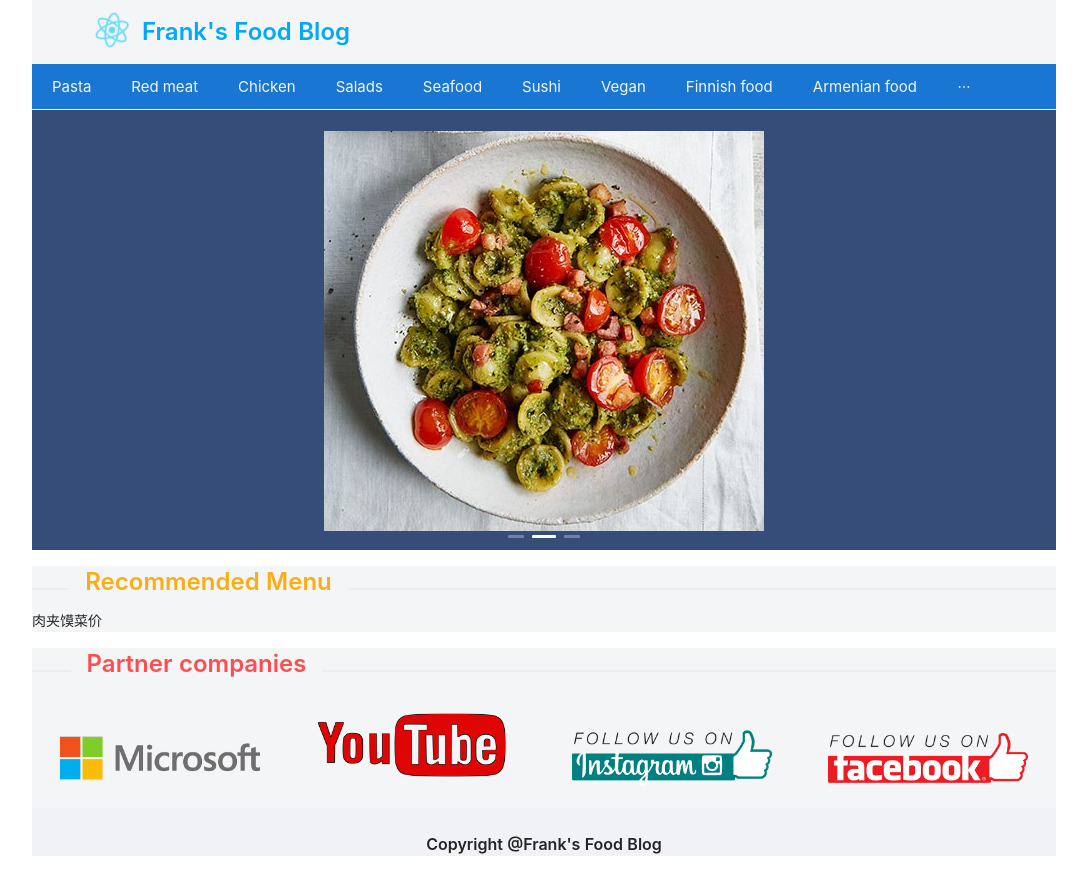
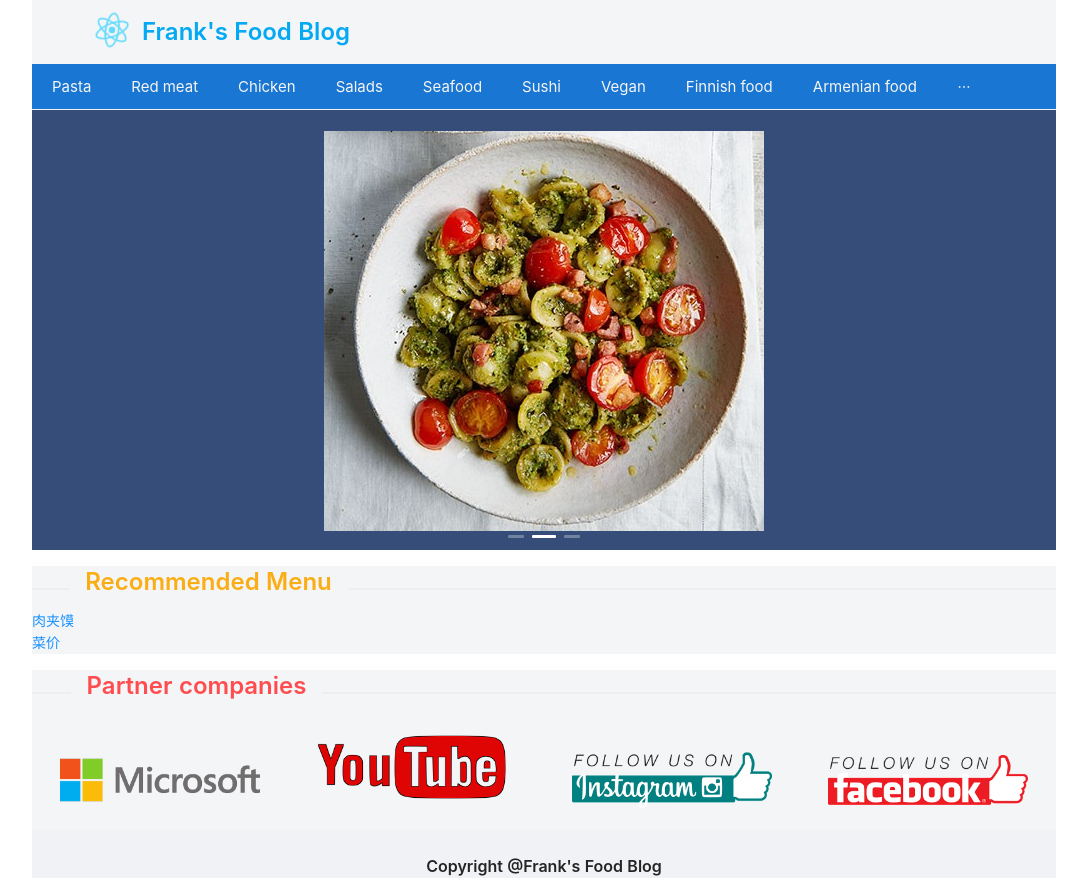
Before and after one commit to C520S/Blog_Project, a React (Create React App) app: page / in a window 1280 px wide. Shown: the whole page, without its empty margins (96-1183 px from the left). Before the commit the page ends 856 px from the top, so only its background shows below. Built offline with nearby package versions, Linux system fonts and the light colour scheme.

Commit message:
add LInk

```diff
--- a/src/App.tsx
+++ b/src/App.tsx
@@ -4,7 +4,7 @@ import styles from './App.module.css';
 
 import { BrowserRouter, Route, Switch } from 'react-router-dom';
 
-import { HomePage } from './pages';
+import { HomePage, DetailPage } from './pages';
 
 function App() {
   return (
@@ -12,6 +12,7 @@ function App() {
       <BrowserRouter>
         <Switch>
           <Route exact path="/" component={HomePage} />
+          <Route path="/detail/:id" component={DetailPage} />
           <Route render={() => <h1>The page you requested cannot be found</h1>} />
         </Switch>
       </BrowserRouter>
--- a/src/components/ProductCollection/ProductCollection.module.css
+++ b/src/components/ProductCollection/ProductCollection.module.css
@@ -9,5 +9,5 @@
 }
 
 .Product-menu-info {
-    display: flex;
+    /* display: flex; */
 }
--- a/src/components/ProductCollection/Productimage.tsx
+++ b/src/components/ProductCollection/Productimage.tsx
@@ -1,13 +1,16 @@
 import React from 'react';
+import { withRouter, RouteComponentProps, Link } from 'react-router-dom'
 
-interface PropsType {
+interface PropsType extends RouteComponentProps {
     id: number;
     name: string;
     time: string;
     picture: string;
 }
 
-export const ProductImage: React.FC<PropsType> = (props) => {
-    let { id, name, time, picture } = props;
-    return <div>{name}</div>;
+const ProductImageComponent: React.FC<PropsType> = (props) => {
+    let { id, name, time, picture, } = props;
+    return <Link to={`detail/${id}`}><div>{name}</div></Link>;
 }
+
+export const ProductImage = withRouter(ProductImageComponent)
--- /dev/null
+++ b/src/pages/detail/DetailPage.tsx
@@ -0,0 +1,10 @@
+import React from 'react';
+import { RouteComponentProps } from 'react-router-dom';
+
+interface MatchParams {
+    id: string;
+}
+
+export const DetailPage: React.FC<RouteComponentProps<MatchParams>> = (props) => {
+    return <div>旅游路径详情页面{props.match.params.id}</div>
+}
--- /dev/null
+++ b/src/pages/detail/index.ts
@@ -0,0 +1 @@
+export * from './DetailPage'
--- a/src/pages/home/HomePage.tsx
+++ b/src/pages/home/HomePage.tsx
@@ -2,7 +2,7 @@ import React from 'react';
 import styles from './HomePage.module.css';
 import { Menu, Typography } from 'antd';
 import { Header, Footer, Carousel, ProductCollection, BusinessPartners } from '../../components'
-const prodcutList = [{ idrecipe: 1, id_category: 2, foodname: '肉夹馍', times: '10min', shoppinglist: '苹果', guide: '知道', levels: '10' }, { idrecipe: 1, id_category: 2, foodname: '菜价', times: '10min', shoppinglist: '苹果', guide: '知道', levels: '10' }];
+const prodcutList = [{ idrecipe: 1, id_category: 2, foodname: '肉夹馍', times: '10min', shoppinglist: '苹果', guide: '知道', levels: '10' }, { idrecipe: 2, id_category: 2, foodname: '菜价', times: '10min', shoppinglist: '苹果', guide: '知道', levels: '10' }];
 
 export class HomePage extends React.Component {
 
--- a/src/pages/index.ts
+++ b/src/pages/index.ts
@@ -1 +1,2 @@
 export * from './home'
+export * from './detail'
```
Also changed, not shown: src/pages/detail/DetailPage.module.css (added).
